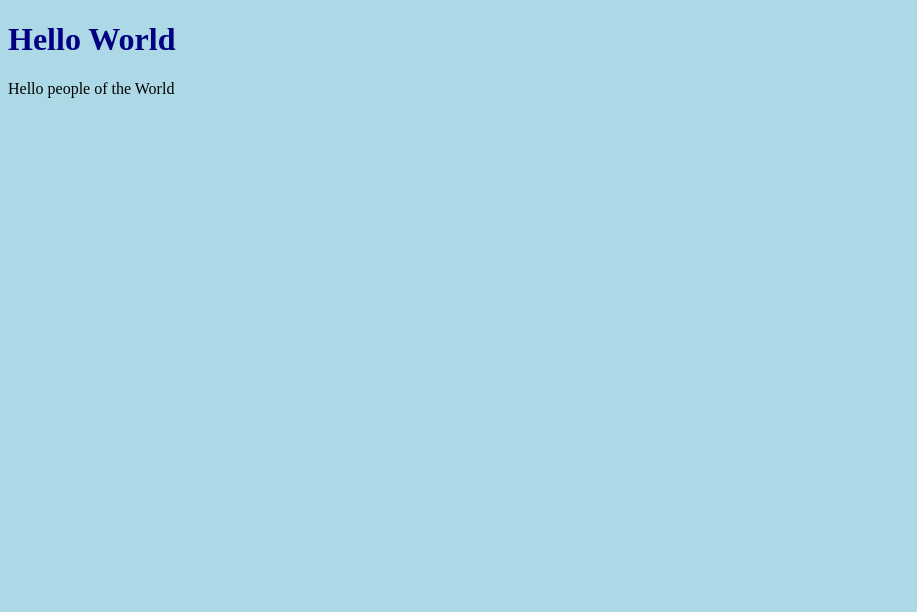
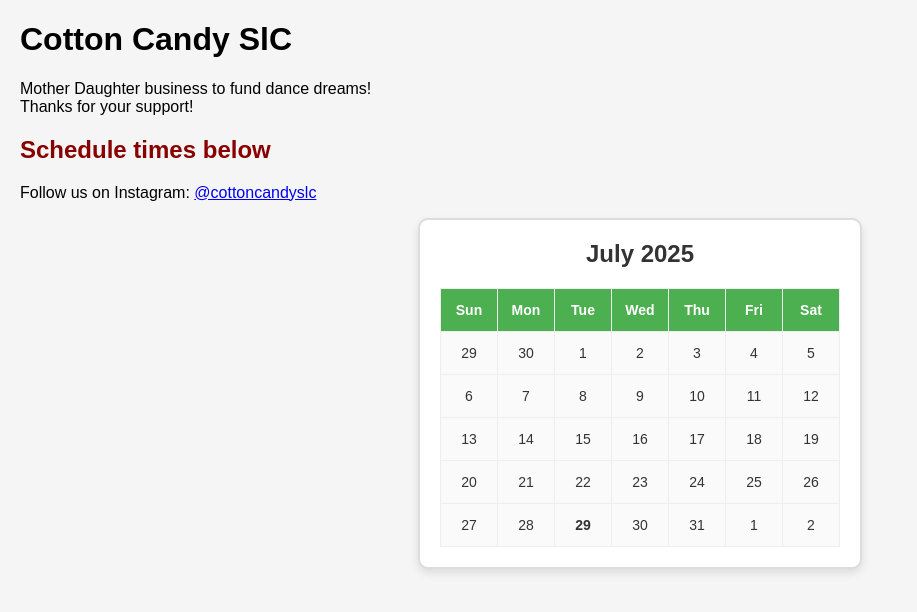
Before and after one commit to Alexleop33/playground-1, a website: page html/day1/index.html in a window 1280 px wide. Shown: the whole page, without its empty margins (0-917 px from the left). Drawn offline with Linux system fonts and the light colour scheme.

Commit message:
calender testing

```diff
--- a/html/day1/index.html
+++ b/html/day1/index.html
@@ -7,16 +7,167 @@
 
     <style>
         body {
-            background-color: lightblue;
+            background-color: rgb(246, 246, 246);
         }
         h1 {
-            color: navy;
+            color: rgb(0, 0, 0);
+        }
+        h2 {
+            color: rgb(137, 0, 0);
         }
     </style>
 </head>
 <body>
-    <h1>Hello World</h1>
+    <h1>Cotton Candy SlC</h1>
 
-    <p>Hello people of the World</p>
+    <p>Mother Daughter business to fund dance dreams!
+        <br>Thanks for your support!</p>
+
+    <h2>Schedule times below</h2>
+
+
+    <p>Follow us on Instagram: <a href="https://www.instagram.com/cottoncandyslc/">@cottoncandyslc</a></p>
+</body>
+
+   <title>Basic Calendar</title>
+    <style>
+        body {
+            font-family: Arial, sans-serif;
+            margin: 20px;
+            background-color: #f5f5f5;
+        }
+
+        .calendar {
+            background-color: white;
+            border: 2px solid #ddd;
+            border-radius: 10px;
+            padding: 20px;
+            max-width: 400px;
+            margin: 0 auto;
+            box-shadow: 0 4px 8px rgba(0, 0, 0, 0.1);
+        }
+
+        .calendar-header {
+            text-align: center;
+            margin-bottom: 20px;
+        }
+
+        .month-title {
+            font-size: 24px;
+            font-weight: bold;
+            color: #333;
+            margin: 0;
+        }
+
+        .calendar-table {
+            width: 100%;
+            border-collapse: collapse;
+        }
+
+        .calendar-table th,
+        .calendar-table td {
+            width: 14.28%;
+            height: 40px;
+            text-align: center;
+            border: 1px solid #eee;
+            vertical-align: middle;
+        }
+
+        .calendar-table th {
+            background-color: #4CAF50;
+            color: white;
+            font-weight: bold;
+            font-size: 14px;
+        }
+
+        .calendar-table td {
+            background-color: #fafafa;
+            color: #333;
+            font-size: 14px;
+        }
+
+        .calendar-table td:hover {
+            background-color: #e8f5e8;
+        }
+
+        .other-month {
+            color: #ccc;
+            background-color: #f9f9f9;
+        }
+
+        .today {
+            background-color: #4CAF50;
+            color: white;
+            font-weight: bold;
+        }
+    </style>
+</head>
+<body>
+    <div class="calendar">
+        <div class="calendar-header">
+            <h2 class="month-title">July 2025</h2>
+        </div>
+
+        <table class="calendar-table">
+            <thead>
+                <tr>
+                    <th>Sun</th>
+                    <th>Mon</th>
+                    <th>Tue</th>
+                    <th>Wed</th>
+                    <th>Thu</th>
+                    <th>Fri</th>
+                    <th>Sat</th>
+                </tr>
+            </thead>
+            <tbody>
+                <tr>
+                    <td class="other-month">29</td>
+                    <td class="other-month">30</td>
+                    <td>1</td>
+                    <td>2</td>
+                    <td>3</td>
+                    <td>4</td>
+                    <td>5</td>
+                </tr>
+                <tr>
+                    <td>6</td>
+                    <td>7</td>
+                    <td>8</td>
+                    <td>9</td>
+                    <td>10</td>
+                    <td>11</td>
+                    <td>12</td>
+                </tr>
+                <tr>
+                    <td>13</td>
+                    <td>14</td>
+                    <td>15</td>
+                    <td>16</td>
+                    <td>17</td>
+                    <td>18</td>
+                    <td>19</td>
+                </tr>
+                <tr>
+                    <td>20</td>
+                    <td>21</td>
+                    <td>22</td>
+                    <td>23</td>
+                    <td>24</td>
+                    <td>25</td>
+                    <td>26</td>
+                </tr>
+                <tr>
+                    <td>27</td>
+                    <td>28</td>
+                    <td class="today">29</td>
+                    <td>30</td>
+                    <td>31</td>
+                    <td class="other-month">1</td>
+                    <td class="other-month">2</td>
+                </tr>
+            </tbody>
+        </table>
+    </div>
 </body>
 </html>
```
